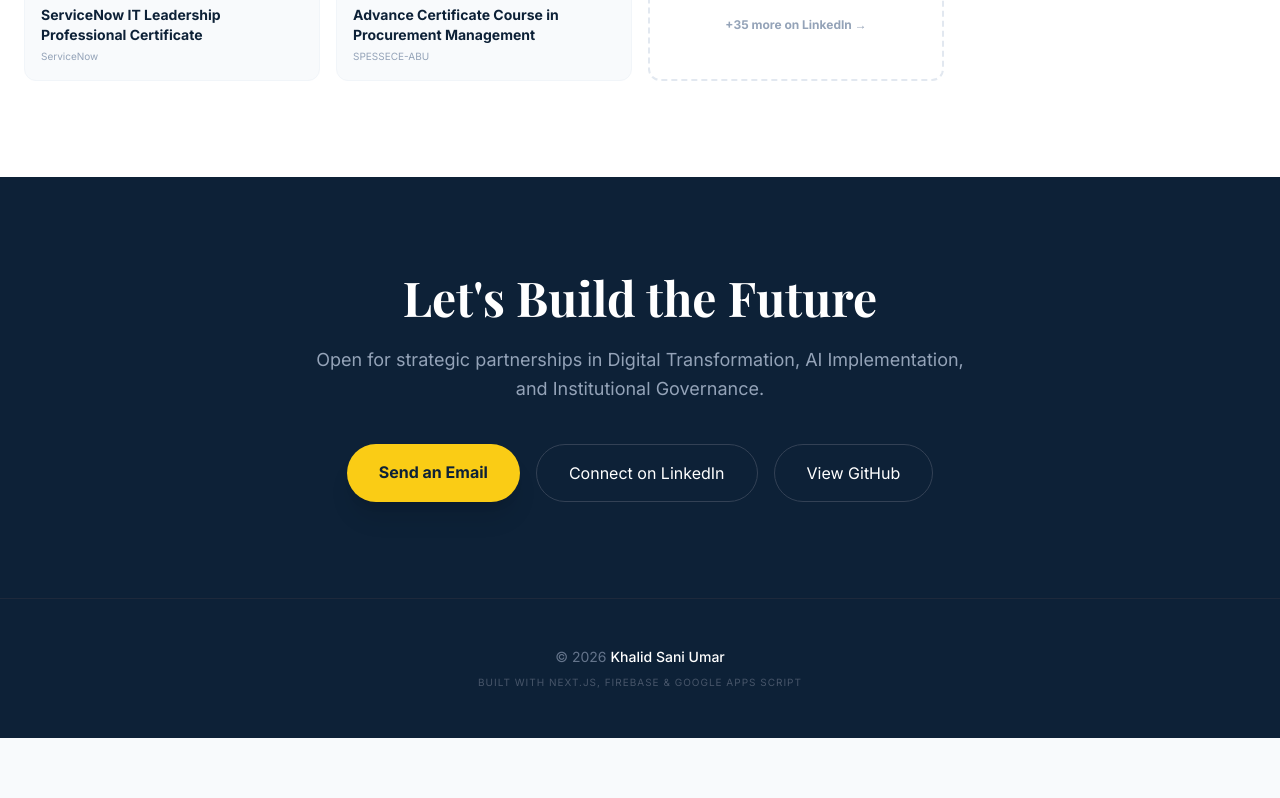
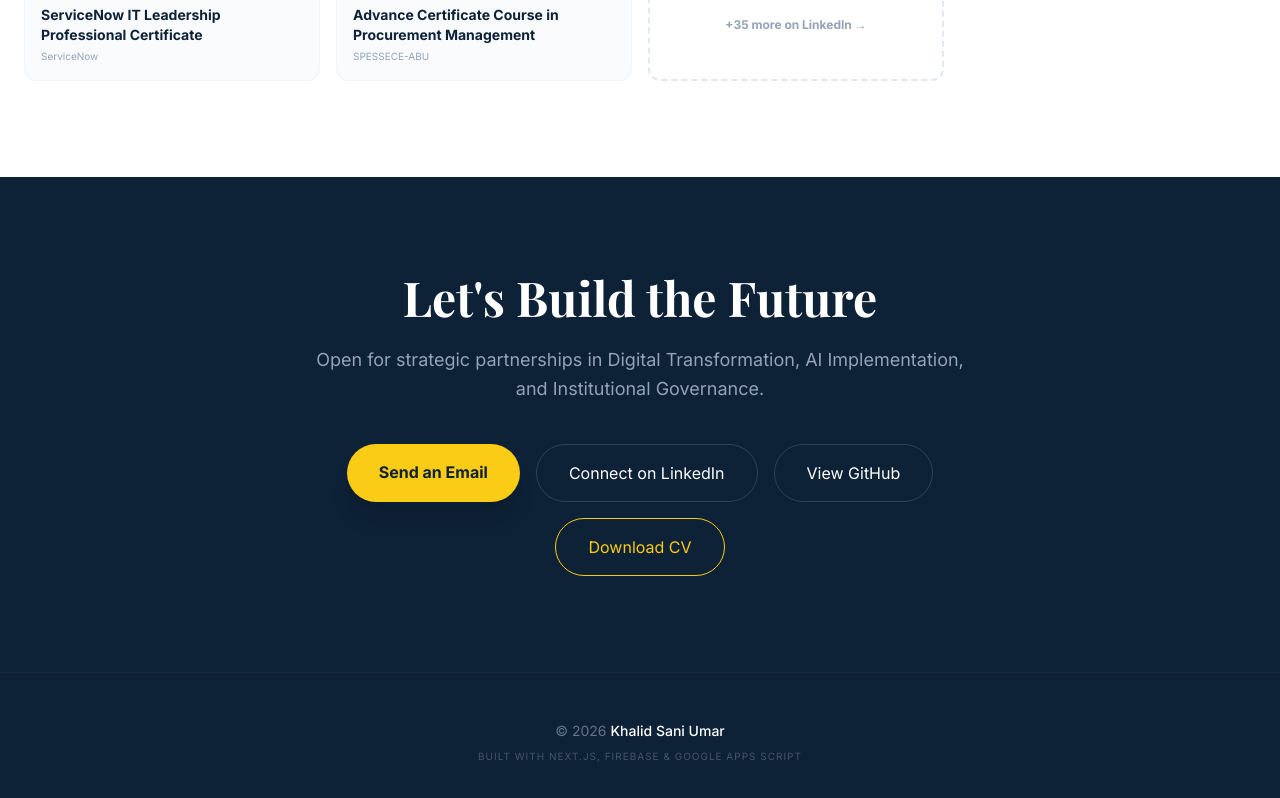
Before and after one commit to beylabs/bey-portfolio, a Next.js app: page / in a window 1280 px wide. Shown: the part 3386-4184 px from the top of the page. Before the commit the page ends 4124 px from the top, so only its background shows below. Built offline with nearby package versions, Linux system fonts and the light colour scheme; a web font is replaced by a local one.

Commit message:
Feat: add CV download button to Contact section

```diff
--- a/components/sections/Contact.tsx
+++ b/components/sections/Contact.tsx
@@ -15,7 +15,7 @@ export default function Contact() {
             Open for strategic partnerships in Digital Transformation, AI Implementation, <br className="hidden md:block" />
             and Institutional Governance.
           </p>
-          <div className="flex flex-col sm:flex-row gap-4 justify-center">
+          <div className="flex flex-col sm:flex-row gap-4 justify-center flex-wrap">
             <a href="mailto:ksani.official@gmail.com" className="px-8 py-4 bg-goldAccent text-midnight font-bold rounded-full hover:scale-105 transition-transform shadow-xl">
               Send an Email
             </a>
@@ -25,6 +25,9 @@ export default function Contact() {
             <a href="https://github.com/beylabs" target="_blank" rel="noopener noreferrer" className="px-8 py-4 border border-slate-700 rounded-full hover:bg-white/5 transition-colors">
               View GitHub
             </a>
+            <a href="/cv/SKhalidUmar_CV2026.pdf" download className="px-8 py-4 border border-goldAccent text-goldAccent rounded-full hover:bg-goldAccent hover:text-midnight transition-colors">
+              Download CV
+            </a>
           </div>
         </motion.div>
       </div>
```
Also changed, not shown: 1 other file (tests, documents, lock files or other folders).
